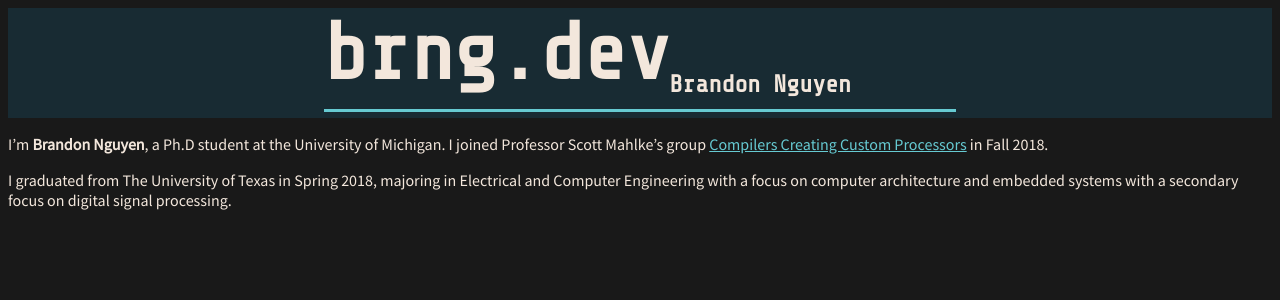
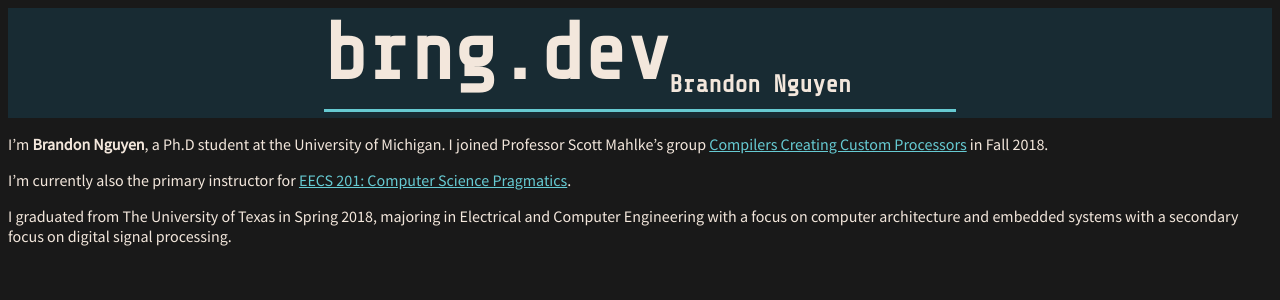
Before and after one commit to brandon-t-nguyen/brandon-t-nguyen.github.io, a Jekyll site: the page built from intro.md, in a window 1280 px wide. Shown: the top 300 px of the page. Built offline with Jekyll 4.4.1, drawn with Linux system fonts in a browser that asks for light colours; our own code applies the rules of GitHub Pages for plain Markdown files.

Commit message:
Add current instructor position

```diff
--- a/intro.md
+++ b/intro.md
@@ -1,5 +1,7 @@
 I'm **Brandon Nguyen**, a Ph.D student at the University of Michigan.
 I joined Professor Scott Mahlke's group [Compilers Creating Custom Processors](http://cccp.eecs.umich.edu) in Fall 2018.
 
+I'm currently also the primary instructor for [EECS 201: Computer Science Pragmatics](https://www.eecs.umich.edu/courses/eecs201/).
+
 I graduated from The University of Texas in Spring 2018, majoring in Electrical and Computer Engineering with
 a focus on computer architecture and embedded systems with a secondary focus on digital signal processing.
```
